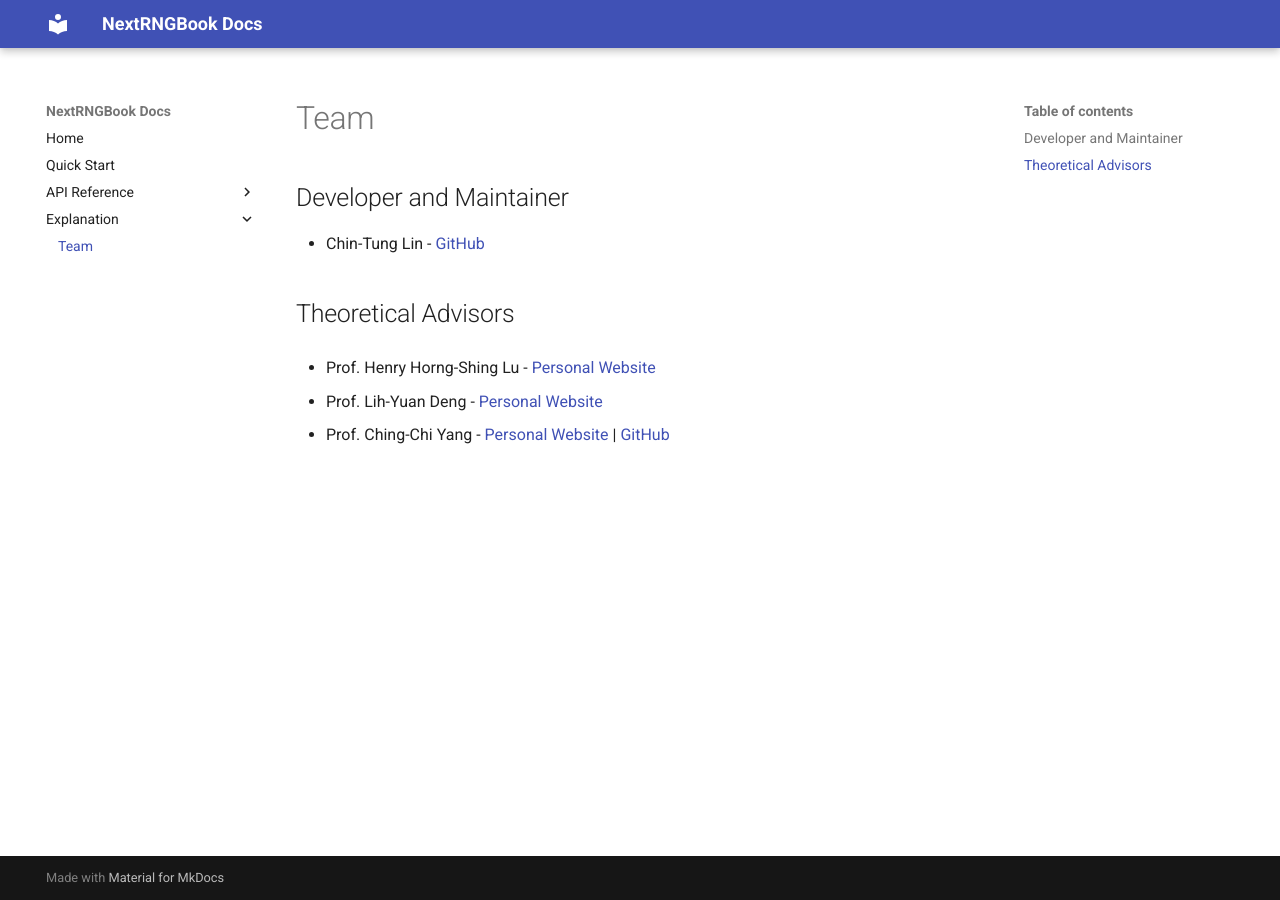
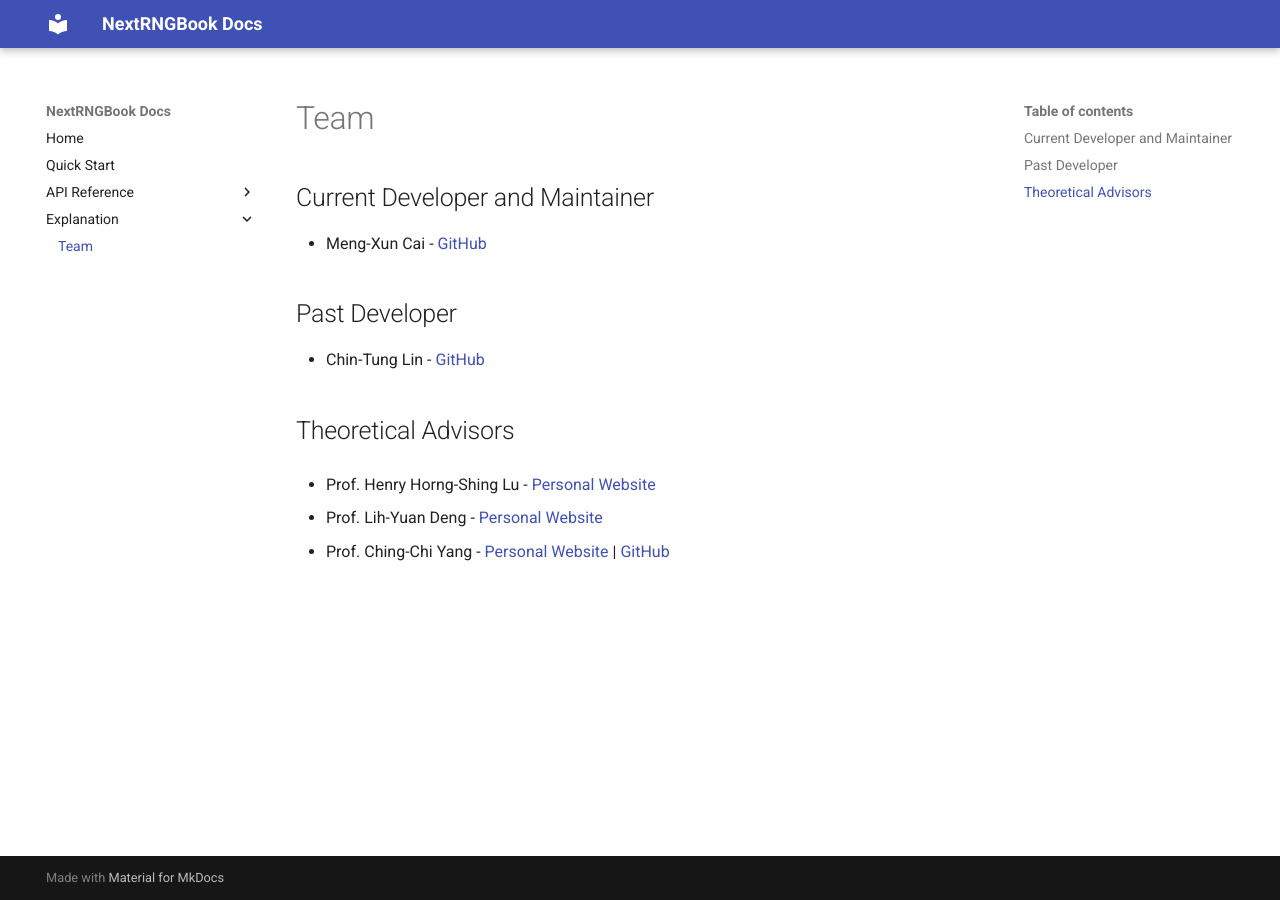
Before and after one commit to chintunglin/nextrngbook, an MkDocs documentation site: the page built from docs/team_and_contributor.md, in a window 1280 px wide. Built offline with MkDocs 1.6.1 and Material for MkDocs 9.7.7, drawn with Linux system fonts in a browser that asks for light colours.

Commit message:
Update the team members.

```diff
--- a/docs/team_and_contributor.md
+++ b/docs/team_and_contributor.md
@@ -1,4 +1,8 @@
-## Developer and Maintainer
+## Current Developer and Maintainer
+
+* Meng-Xun Cai - [GitHub](https://github.com/jerry263104)
+
+## Past Developer
 
 * Chin-Tung Lin - [GitHub](https://github.com/chintunglin)
 
```
